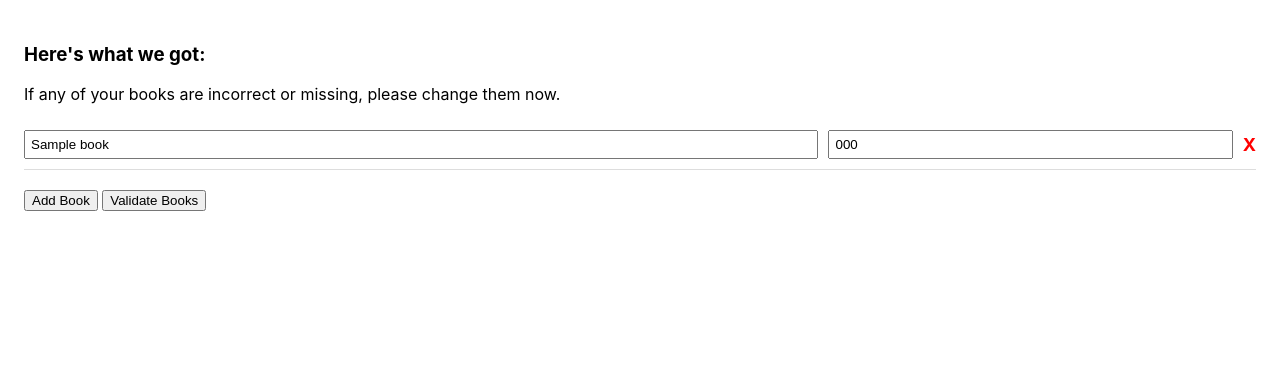
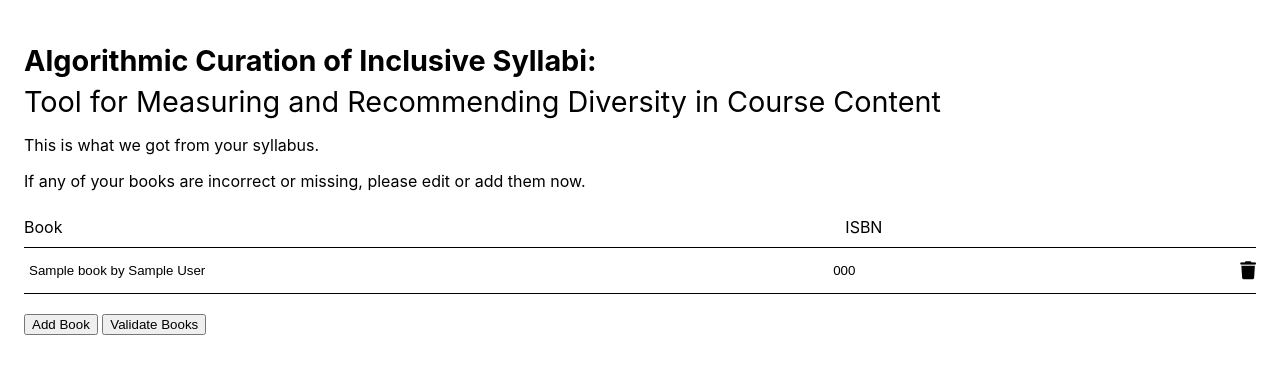
Before and after one commit to mark-ayiah/CPSC-464-Inclusive-Syllabi, a Flask app: template interface/templates/validate.html in a window 1280 px wide. Shown: the top 374 px of the page. Run offline with Flask 3, Linux system fonts and the light colour scheme; the template is opened without the code that fills it: most values are stand-ins (such as "Sample title", 1, 10 or a date in 2020).

Commit message:
editing styling. moved css to css file. madebooks editable

```diff
--- a/interface/app.py
+++ b/interface/app.py
@@ -55,18 +55,19 @@ def search_book(line):
         if data['numFound'] > 0:
             book = data['docs'][0]  # Assuming the first result is the most relevant
             title = book['title']
+            author = book['author_name'][0]
             isbn = book.get('isbn', ['N/A'])[0]
-            return title, isbn
-    return None, None
+            return title, author, isbn
+    return None, None, None
 
 # Function to find books in the parsed Word Doc
 def find_books_in_pdf(text):
     book_list = []
     lines = text.split('\n')
     for line in lines:
-        title, isbn = search_book(line)
+        title, author, isbn = search_book(line)
         if title:
-            book_list.append({'title': title, 'isbn': isbn})
+            book_list.append({'title': title, 'author': author, 'isbn': isbn})
     return book_list
 
 @app.route('/results', methods=['POST'])
--- a/interface/static/styles.css
+++ b/interface/static/styles.css
@@ -16,6 +16,7 @@ p {
     font-size: 1em;
 }
 
+/* INDEX */
 
 .title {
 	margin-block-end: 0.2em;
@@ -91,3 +92,43 @@ p {
     margin-left: 10px;
     font-style: italic;
 }
+
+/* VALIDATE */
+
+table {
+    width: 100%;
+    border-collapse: collapse;
+}
+th {
+    text-align: left;
+}
+.book-row, .header-row {
+    display: flex;
+    align-items: center;
+    padding: 10px 0;
+    border-bottom: 1px solid black;
+}
+.book-row input[type="text"] {
+    padding: 5px;
+    margin-right: 10px;
+    border: none;
+}
+.title-input, .header-title {
+    flex: 2; /* Title takes more space */
+}
+.isbn-input, .header-isbn {
+    flex: 1; /* ISBN takes less space */
+}
+.delete-btn {
+    color: black; /* Red color for the X */
+    cursor: pointer;
+    font-size: 18px;
+    font-weight: bold;
+    margin-left: auto; /* Push X to the right */
+}
+.delete-btn:hover {
+    color: grey; /* Darker red when hovering over the X */
+}
+.add-row-btn {
+    margin-top: 20px;
+}
--- a/interface/templates/index.html
+++ b/interface/templates/index.html
@@ -32,7 +32,7 @@
 				<span id="file-validation" class="validation-error"></span>
 			</div>
 			<p class="instructions">Select the field that most closely relates to your course.</p>
-			<select name="fields" id="fieldsg" class="category-select" onchange="handleFieldChange()">
+			<select name="fields" id="fields" class="category-select" onchange="handleFieldChange()">
 				<option value="default" selected disabled hidden>Choose a Field</option>
 				<option value="afam">African-American Studies</option>
 				<option value="american">American Studies</option>
--- a/interface/templates/validate.html
+++ b/interface/templates/validate.html
@@ -5,56 +5,29 @@
     <meta name="viewport" content="width=device-width, initial-scale=1.0">
     <title>Book Results</title>
     <link rel="stylesheet" href="../static/styles.css">
-    <style>
-        table {
-            width: 100%;
-            border-collapse: collapse;
-        }
-        th {
-            text-align: left;
-        }
-        .row {
-            display: flex;
-            align-items: center;
-            padding: 10px 0;
-            border-bottom: 1px solid #ddd;
-        }
-        .row input[type="text"] {
-            padding: 5px;
-            margin-right: 10px;
-        }
-        .title-input {
-            flex: 2; /* Title takes more space */
-        }
-        .isbn-input {
-            flex: 1; /* ISBN takes less space */
-        }
-        .delete-btn {
-            color: red; /* Red color for the X */
-            cursor: pointer;
-            font-size: 18px;
-            font-weight: bold;
-            margin-left: auto; /* Push X to the right */
-        }
-        .delete-btn:hover {
-            color: darkred; /* Darker red when hovering over the X */
-        }
-        .add-row-btn {
-            margin-top: 20px;
-        }
-    </style>
+    <link rel="stylesheet" href="https://cdnjs.cloudflare.com/ajax/libs/font-awesome/6.0.0-beta3/css/all.min.css"> <!-- Link to FontAwesome for the trash icon -->
+
+
 </head>
 <body>
-    <h3>Here's what we got:</h3>
-    <p>If any of your books are incorrect or missing, please change them now.</p>
+    <h1 class="title">Algorithmic Curation of Inclusive Syllabi:</h1>
+	<h2 class="subtitle">Tool for Measuring and Recommending Diversity in Course Content</h2>
+
+    <p>This is what we got from your syllabus.</p>
+    <p>If any of your books are incorrect or missing, please edit or add them now.</p>
+
+    <div class="header-row">
+        <div class="header-title">Book</div>
+        <div class="header-isbn">ISBN</div>
+    </div>
 
     <form action="/results" method="POST">
         <div id="books-list">
             {% for book in books %}
-            <div class="row">
-                <input type="text" class="title-input" name="titles" value="{{ book.title }}">
+            <div class="book-row">
+                <input type="text" class="title-input" name="titles" value="{{ book.title }} by {{ book.author }}">
                 <input type="text" class="isbn-input" name="isbns" value="{{ book.isbn }}">
-                <span class="delete-btn" onclick="deleteRow(this)">X</span>
+                <span class="delete-btn" onclick="deleteRow(this)"><i class="fas fa-trash"></i></span>
             </div>
             {% endfor %}
         </div>
```
